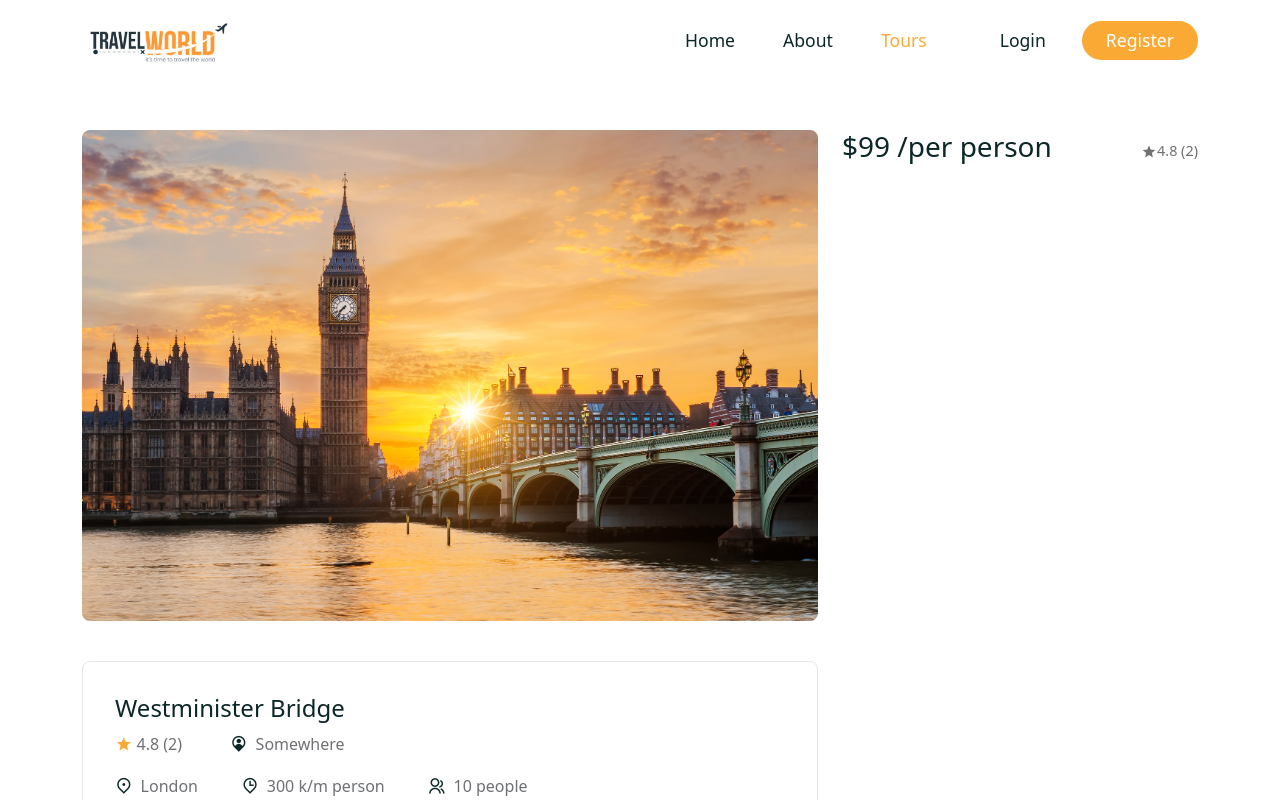
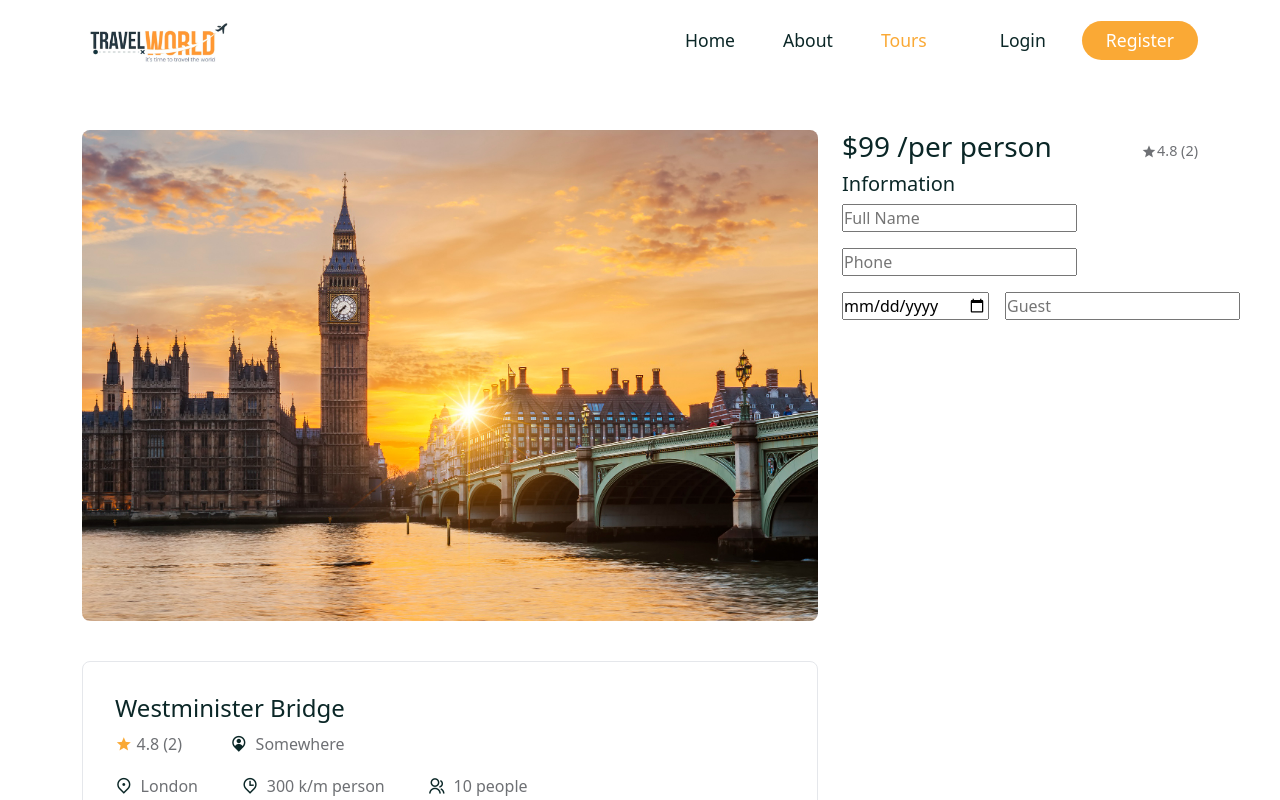
Before and after one commit to Felicien1992/Tour-full-project, a React (Create React App) app in the folder frontend/: page /tours/01 in a window 1280 px wide. Shown: the top 800 px of the page. Built offline with nearby package versions, Linux system fonts and the light colour scheme; a web font is replaced by a local one.

Commit message:
add form of information

```diff
--- a/frontend/src/components/Boobing/Booking.jsx
+++ b/frontend/src/components/Boobing/Booking.jsx
@@ -4,6 +4,8 @@ import { Form, FormGroup, ListGroup, ListGroupItem, Button } from 'reactstrap'
 
 const Booking = ({ tour, avgRating }) => {
   const { price, reviews } = tour
+
+  const handleChange = (e) => {}
   return (
     <div className="booking">
       <div className="booking__top d-flex align-items-center justify-content-between">
@@ -17,6 +19,45 @@ const Booking = ({ tour, avgRating }) => {
       </div>
 
       {/*======== boking form start =======*/}
+      <div className="booking__form">
+        <h5>Information</h5>
+        <Form className="booking__info-form">
+          <FormGroup>
+            <input
+              type="text"
+              placeholder="Full Name"
+              id="fullName"
+              required
+              onChange={handleChange}
+            />
+          </FormGroup>
+          <FormGroup>
+            <input
+              type="number"
+              placeholder="Phone"
+              id="phone"
+              required
+              onChange={handleChange}
+            />
+          </FormGroup>
+          <FormGroup className="d-flex align-items-center gap-3">
+            <input
+              type="date"
+              placeholder=""
+              id="bookAt"
+              required
+              onChange={handleChange}
+            />
+            <input
+              type="number"
+              placeholder="Guest"
+              id="guestSize"
+              required
+              onChange={handleChange}
+            />
+          </FormGroup>
+        </Form>
+      </div>
       {/*======== boking form end=======*/}
     </div>
   )
```
